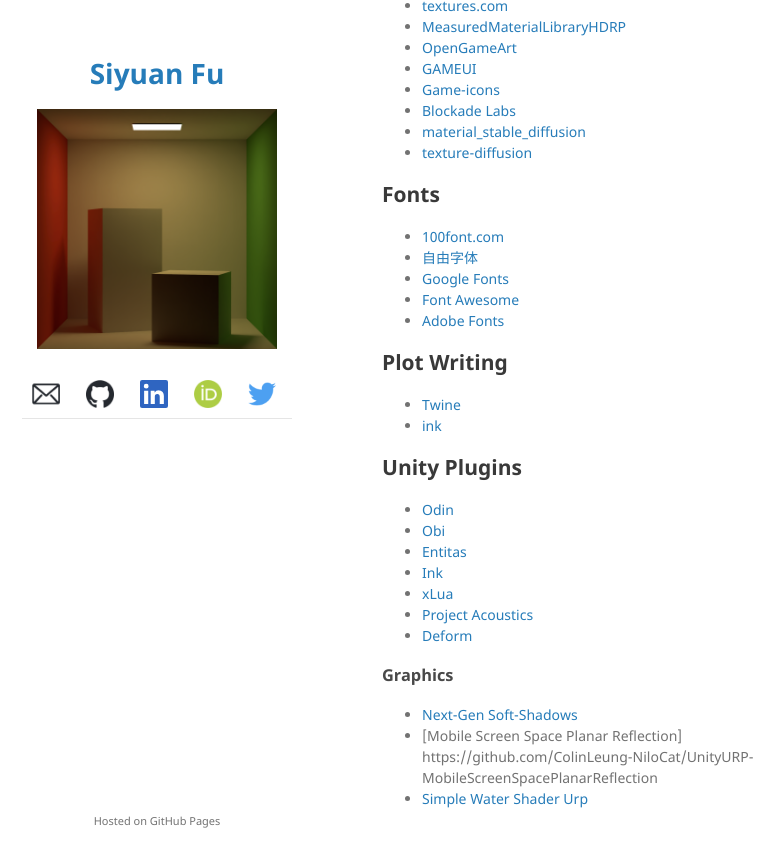
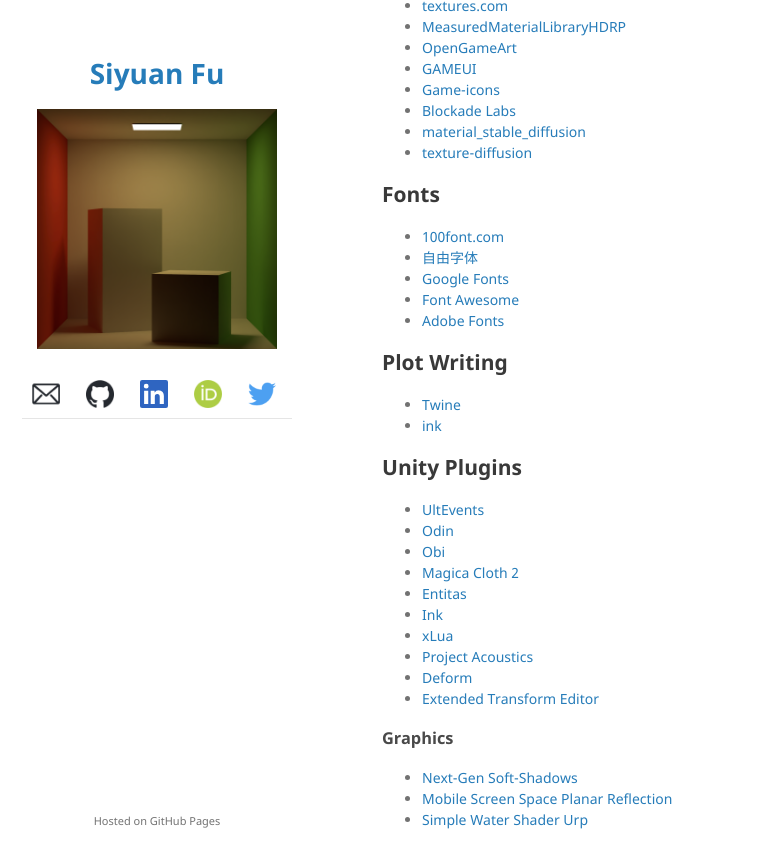
Before and after one commit to IwakuraRein/IwakuraRein.github.io, a Jekyll site: the page built from docs/game_development_resources.md, in a window 1280 px wide and 900 px high, scrolled down 849 px. Shown: the top 868 px of the window, without its empty margins (188-967 px from the left). Built offline with Jekyll 4.4.1, drawn with Linux system fonts in a browser that asks for light colours.

Commit message:
Update game_development_resources.md

```diff
--- a/docs/game_development_resources.md
+++ b/docs/game_development_resources.md
@@ -63,18 +63,21 @@
 
 ## Unity Plugins
 
+* [UltEvents](https://kybernetik.itch.io/ultevents)
 * [Odin](https://odininspector.com/)
 * [Obi](http://obi.virtualmethodstudio.com/)
+* [Magica Cloth 2](https://assetstore.unity.com/packages/tools/physics/magica-cloth-2-242307)
 * [Entitas](https://github.com/sschmid/Entitas)
 * [Ink](https://github.com/inkle/ink-unity-integration)
 * [xLua](https://github.com/inkle/ink-unity-integration)
 * [Project Acoustics](https://www.microsoft.com/en-us/download/details.aspx?id=57346)
 * [Deform](https://github.com/keenanwoodall/Deform)
+* [Extended Transform Editor](https://github.com/keenanwoodall/ExtendedTransformEditor)
 
 ### Graphics
 
 * [Next-Gen Soft-Shadows](https://assetstore.unity.com/packages/vfx/shaders/next-gen-soft-shadows-137380)
-* [Mobile Screen Space Planar Reflection] https://github.com/ColinLeung-NiloCat/UnityURP-MobileScreenSpacePlanarReflection
+* [Mobile Screen Space Planar Reflection](https://github.com/ColinLeung-NiloCat/UnityURP-MobileScreenSpacePlanarReflection)
 * [Simple Water Shader Urp](https://assetstore.unity.com/packages/2d/textures-materials/water/simple-water-shader-urp-191449)
 
 {% endraw %}
```
